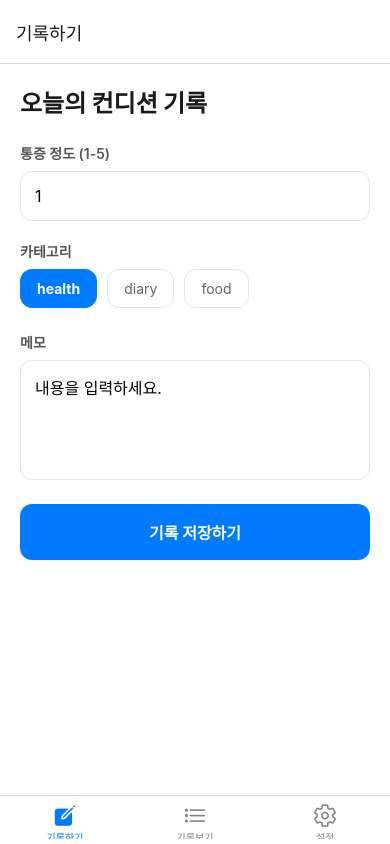
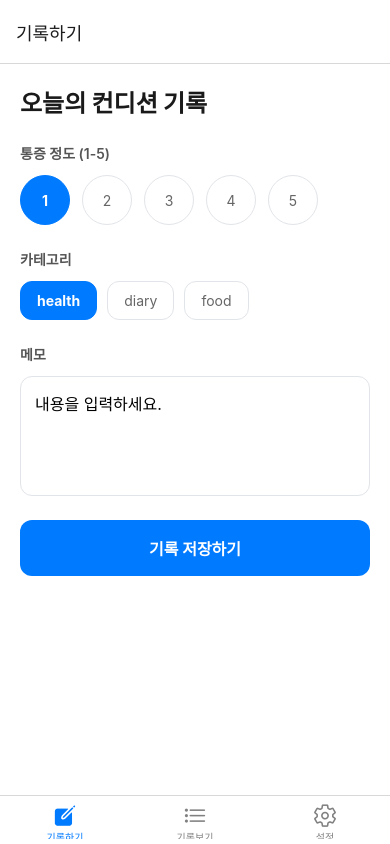
Before and after one commit to BladimirIgnazenko/G_Schedular-app.ver-, a React Native app in the folder fe_mobile/: screen / in a window 390 px wide. Built offline with nearby package versions, Linux system fonts and the light colour scheme; no server answers.

Commit message:
feat: 痛みの数値選択UIと視覚的インジケーターを実装し、UXを大幅に向上

```diff
--- a/fe_mobile/src/screens/LogListScreen.tsx
+++ b/fe_mobile/src/screens/LogListScreen.tsx
@@ -1,6 +1,5 @@
-import React, { useState, useCallback } from 'react';
+import React, { useState } from 'react';
 import { View, Text, FlatList, StyleSheet } from 'react-native';
-import { useFocusEffect } from '@react-navigation/native';
 
 const DUMMY_LOGS = [
   { id: '1', painLevel: 2, memo: '죽을 먹었더니 속이 편하다.', category: 'health', created_at: '2026-06-27' },
@@ -23,9 +22,20 @@ export default function LogListScreen() {
               <Text style={styles.badge}>{item.category}</Text>
             </View>
             <Text style={styles.memo}>{item.memo}</Text>
-            <Text style={[styles.pain, { color: item.painLevel >= 4 ? '#FF3B30' : '#007AFF' }]}>
-              통증 지수: {item.painLevel} / 5
-            </Text>
+
+            {/* 통증 인디케이터 */}
+            <View style={styles.painIndicatorContainer}>
+              {[1, 2, 3, 4, 5].map((i) => (
+                <View
+                  key={i}
+                  style={[
+                    styles.dot,
+                    { backgroundColor: i <= item.painLevel ? (item.painLevel >= 4 ? '#FF3B30' : '#007AFF') : '#E1E4E8' }
+                  ]}
+                />
+              ))}
+              <Text style={styles.painText}> {item.painLevel} / 5</Text>
+            </View>
           </View>
         )}
       />
@@ -36,13 +46,12 @@ export default function LogListScreen() {
 const styles = StyleSheet.create({
   container: { flex: 1, padding: 16, backgroundColor: '#F0F2F5' },
   title: { fontSize: 24, fontWeight: '800', marginBottom: 20, color: '#1A1A1A' },
-  card: {
-    backgroundColor: '#fff', padding: 16, marginBottom: 12, borderRadius: 16,
-    shadowColor: '#000', shadowOffset: { width: 0, height: 2 }, shadowOpacity: 0.1, shadowRadius: 4, elevation: 3
-  },
+  card: { backgroundColor: '#fff', padding: 16, marginBottom: 12, borderRadius: 16, shadowColor: '#000', shadowOffset: { width: 0, height: 2 }, shadowOpacity: 0.1, shadowRadius: 4, elevation: 3 },
   header: { flexDirection: 'row', justifyContent: 'space-between', alignItems: 'center', marginBottom: 8 },
   date: { fontSize: 13, color: '#666' },
   badge: { backgroundColor: '#E7F3FF', paddingHorizontal: 10, paddingVertical: 4, borderRadius: 8, fontSize: 11, fontWeight: '700', color: '#007AFF' },
   memo: { fontSize: 15, color: '#333', lineHeight: 22, marginVertical: 4 },
-  pain: { fontSize: 13, fontWeight: '600' }
+  painIndicatorContainer: { flexDirection: 'row', alignItems: 'center', marginTop: 8 },
+  dot: { width: 8, height: 8, borderRadius: 4, marginRight: 6 },
+  painText: { fontSize: 12, fontWeight: 'bold', color: '#666', marginLeft: 4 }
 });
--- a/fe_mobile/src/screens/LogWriteScreen.tsx
+++ b/fe_mobile/src/screens/LogWriteScreen.tsx
@@ -6,7 +6,7 @@ import { postLog } from '../api/logApi';
 const CATEGORIES = ['health', 'diary', 'food'] as const;
 
 export default function LogWriteScreen() {
-  const [painLevel, setPainLevel] = useState('1');
+  const [painLevel, setPainLevel] = useState(1);
   const [memo, setMemo] = useState('');
   const [selectedCategory, setSelectedCategory] = useState<typeof CATEGORIES[number]>('health');
   const [loading, setLoading] = useState(false);
@@ -15,7 +15,7 @@ export default function LogWriteScreen() {
   const handleSaveLog = async () => {
     setLoading(true);
     try {
-      await postLog({ painLevel: parseInt(painLevel), memo, category: selectedCategory });
+      await postLog({ painLevel, memo, category: selectedCategory });
       Alert.alert('저장 완료', '기록되었습니다.');
       setMemo('');
       navigation.navigate('기록보기' as never);
@@ -31,7 +31,17 @@ export default function LogWriteScreen() {
       <Text style={styles.title}>오늘의 컨디션 기록</Text>
 
       <Text style={styles.label}>통증 정도 (1-5)</Text>
-      <TextInput style={styles.input} value={painLevel} onChangeText={setPainLevel} keyboardType="numeric" />
+      <View style={styles.painContainer}>
+        {[1, 2, 3, 4, 5].map((level) => (
+          <TouchableOpacity
+            key={level}
+            style={[styles.painButton, painLevel === level && styles.painSelected]}
+            onPress={() => setPainLevel(level)}
+          >
+            <Text style={painLevel === level ? styles.catTextSelected : styles.catText}>{level}</Text>
+          </TouchableOpacity>
+        ))}
+      </View>
 
       <Text style={styles.label}>카테고리</Text>
       <View style={styles.categoryContainer}>
@@ -61,14 +71,16 @@ export default function LogWriteScreen() {
 const styles = StyleSheet.create({
   container: { flex: 1, padding: 20, backgroundColor: '#fff' },
   title: { fontSize: 24, fontWeight: '800', marginBottom: 24, color: '#1A1A1A' },
-  label: { fontSize: 14, fontWeight: '600', marginBottom: 8, color: '#555' },
-  input: { borderWidth: 1.5, borderColor: '#E1E4E8', padding: 14, marginBottom: 20, borderRadius: 12, fontSize: 16 },
-  memoInput: { borderWidth: 1.5, borderColor: '#E1E4E8', padding: 14, marginBottom: 24, borderRadius: 12, height: 120, textAlignVertical: 'top', fontSize: 16 },
+  label: { fontSize: 14, fontWeight: '600', marginBottom: 12, color: '#555' },
+  painContainer: { flexDirection: 'row', marginBottom: 24 },
+  painButton: { width: 50, height: 50, borderRadius: 25, borderWidth: 1.5, borderColor: '#E1E4E8', justifyContent: 'center', alignItems: 'center', marginRight: 12 },
+  painSelected: { backgroundColor: '#007AFF', borderColor: '#007AFF' },
   categoryContainer: { flexDirection: 'row', marginBottom: 24 },
   catButton: { paddingHorizontal: 16, paddingVertical: 10, borderWidth: 1.5, borderColor: '#E1E4E8', marginRight: 10, borderRadius: 12 },
   catSelected: { backgroundColor: '#007AFF', borderColor: '#007AFF' },
   catText: { color: '#666' },
   catTextSelected: { color: '#fff', fontWeight: 'bold' },
+  memoInput: { borderWidth: 1.5, borderColor: '#E1E4E8', padding: 14, marginBottom: 24, borderRadius: 12, height: 120, textAlignVertical: 'top', fontSize: 16 },
   saveButton: { backgroundColor: '#007AFF', padding: 16, borderRadius: 12, alignItems: 'center' },
   saveButtonText: { color: '#fff', fontSize: 16, fontWeight: 'bold' }
 });
```
